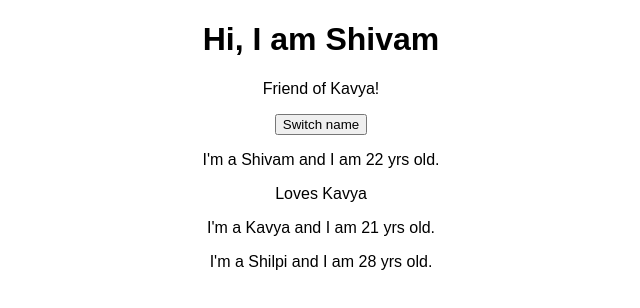
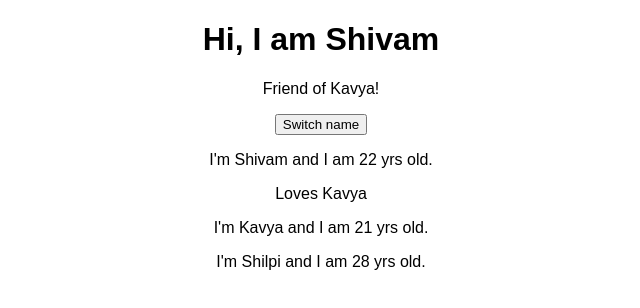
Before and after one commit to shivamanand-dev/react, a React (Create React App) app: page / in a window 1280 px wide. Shown: the top 308 px of the page, without its empty margins (319-959 px from the left). Built offline with nearby package versions, Linux system fonts and the light colour scheme.

Commit message:
modified

```diff
--- a/src/Person/Person.js
+++ b/src/Person/Person.js
@@ -1,9 +1,9 @@
-import React from 'react'
+ import React from 'react'
 
 var person = (props)=>{
     return (
         <div>
-            <p>I'm a { props.name } and I am { props.age } yrs old.</p>
+            <p>I'm { props.name } and I am { props.age } yrs old.</p>
             <p>{ props.children }</p>
         </div>
     )
```
